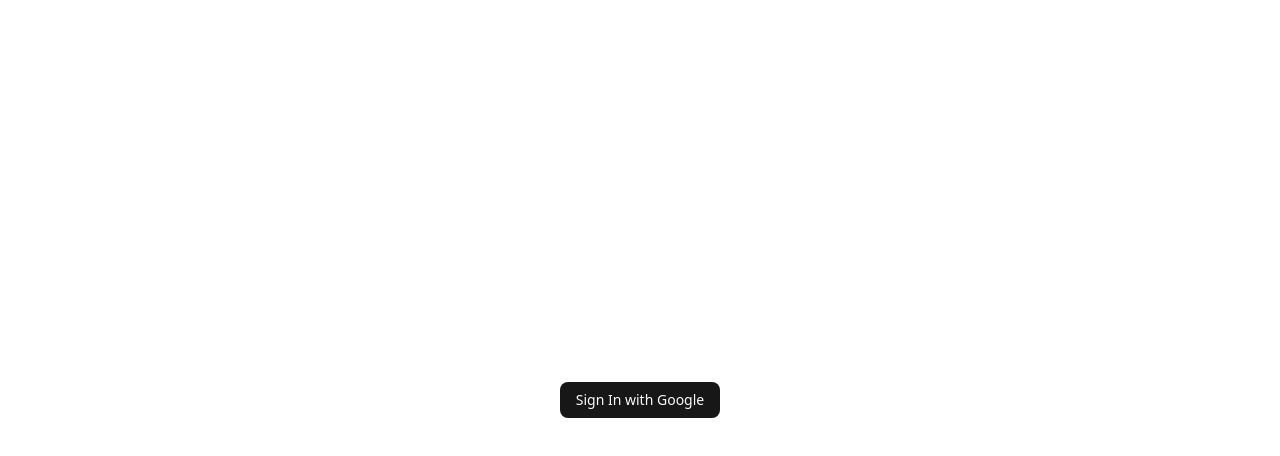
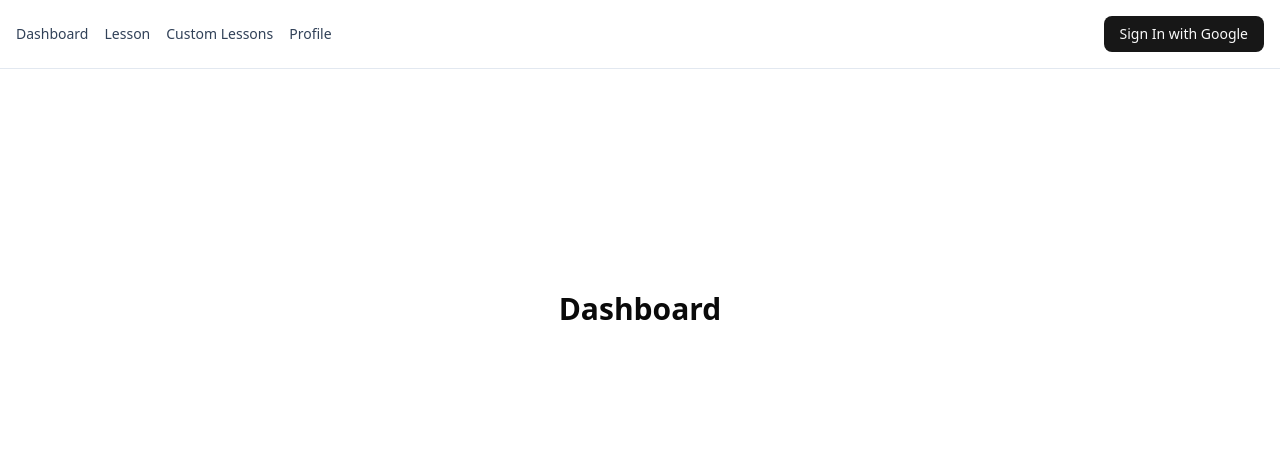
Before and after one commit to pedroaz/nina, a Next.js app in the folder packages/web-app/: page / in a window 1280 px wide. Shown: the top 456 px of the page. Built offline with nearby package versions, Linux system fonts and the light colour scheme; no server answers.

Commit message:
adding basic navigation

```diff
--- a/packages/shared/entities/user.ts
+++ b/packages/shared/entities/user.ts
@@ -10,4 +10,6 @@
     email: String
 });
 
-export const UserModel = mongoose.model<User>('users', userSchema);
+export const UserModel =
+    (mongoose.models.users as mongoose.Model<User> | undefined) ??
+    mongoose.model<User>('users', userSchema);
--- /dev/null
+++ b/packages/web-app/app/custom-lessons/page.tsx
@@ -0,0 +1,7 @@
+export default function CustomLessons() {
+    return (
+        <section className="flex min-h-[60vh] items-center justify-center">
+            <h1 className="text-3xl font-semibold">Custom Lessons</h1>
+        </section>
+    );
+}
--- a/packages/web-app/app/layout.tsx
+++ b/packages/web-app/app/layout.tsx
@@ -1,6 +1,8 @@
 import type { Metadata } from "next";
 import { Geist, Geist_Mono } from "next/font/google";
 import "./globals.css";
+import Link from "next/link";
+import { AuthButton } from "@/components/auth-button";
 import { Providers } from "./providers";
 
 const geistSans = Geist({
@@ -28,7 +30,30 @@
       <body
         className={`${geistSans.variable} ${geistMono.variable} antialiased`}
       >
-        <Providers>{children}</Providers>
+        <Providers>
+          <div className="flex min-h-screen flex-col">
+            <nav className="border-b border-slate-200 bg-white">
+              <div className="flex items-center justify-between gap-4 p-4">
+                <ul className="flex gap-4 text-sm font-medium text-slate-700">
+                  <li>
+                    <Link href="/">Dashboard</Link>
+                  </li>
+                  <li>
+                    <Link href="/lesson">Lesson</Link>
+                  </li>
+                  <li>
+                    <Link href="/custom-lessons">Custom Lessons</Link>
+                  </li>
+                  <li>
+                    <Link href="/profile">Profile</Link>
+                  </li>
+                </ul>
+                <AuthButton />
+              </div>
+            </nav>
+            <main className="flex-1">{children}</main>
+          </div>
+        </Providers>
       </body>
     </html>
   );
--- /dev/null
+++ b/packages/web-app/app/lesson/page.tsx
@@ -0,0 +1,7 @@
+export default function Lesson() {
+    return (
+        <section className="flex min-h-[60vh] items-center justify-center">
+            <h1 className="text-3xl font-semibold">Lesson</h1>
+        </section>
+    );
+}
--- a/packages/web-app/app/page.tsx
+++ b/packages/web-app/app/page.tsx
@@ -2,8 +2,8 @@
 
 export default function Home() {
   return (
-    <main className="flex min-h-screen flex-col items-center justify-center p-24">
-      <AuthButton />
-    </main>
+    <section className="flex min-h-[60vh] items-center justify-center">
+      <h1 className="text-3xl font-semibold">Dashboard</h1>
+    </section>
   );
 }
--- /dev/null
+++ b/packages/web-app/app/profile/page.tsx
@@ -0,0 +1,7 @@
+export default function Profile() {
+    return (
+        <section className="flex min-h-[60vh] items-center justify-center">
+            <h1 className="text-3xl font-semibold">Profile</h1>
+        </section>
+    );
+}
```
